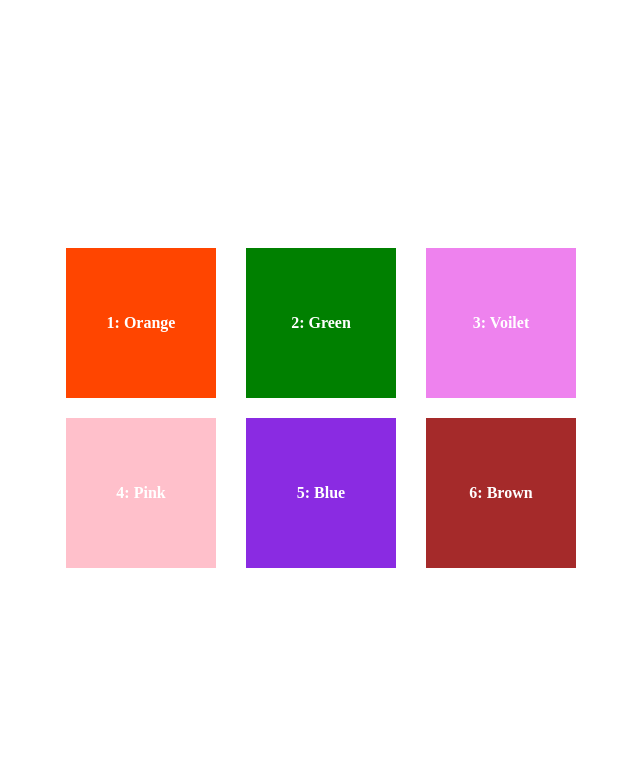
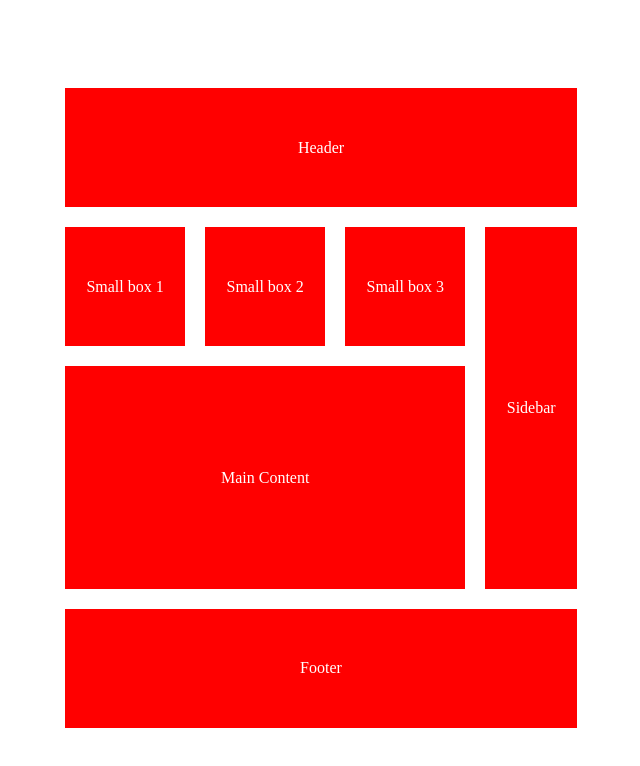
Before and after one commit to rasheedshina22/nexter_grid_porject, a website: page index.html in a window 1280 px wide. Shown: the whole page, without its empty margins (319-959 px from the left). Drawn offline with Linux system fonts and the light colour scheme.

Commit message:
finished the grid challenge using grid template areas

```diff
--- a/index.html
+++ b/index.html
@@ -7,13 +7,16 @@
     <title>GRID CSS</title>
   </head>
   <body>
-    <div class="container">
-      <div class="item item--1">1: Orange</div>
-      <div class="item item--2">2: Green</div>
-      <div class="item item--3">3: Voilet</div>
-      <div class="item item--4">4: Pink</div>
-      <div class="item item--5">5: Blue</div>
-      <div class="item item--6">6: Brown</div>
-    </div>
+    <section class="container">
+      <nav class="container__item header">Header</nav>
+      <div class="container__item smallbox--1">Small box 1</div>
+      <div class="container__item smallbox--2">Small box 2</div>
+      <div class="container__item smallbox--3">Small box 3</div>
+      <aside class="container__item sidebar">
+        Sidebar
+      </aside>
+      <article class="container__item main-content">Main Content</article>
+      <footer class="container__item footer">Footer</footer>
+    </section>
   </body>
 </html>
--- a/sass/main.scss
+++ b/sass/main.scss
@@ -6,41 +6,101 @@ body {
   height: 100vh;
 }
 
+// .container {
+//   display: grid;
+//   grid-template-columns: repeat(3, 150px);
+//   grid-template-rows: repeat(2, 150px);
+//   //for auto generated row
+//   //auto be default
+//   grid-auto-rows: 150px;
+//   //for auto generated columns
+//   //auto by default
+//   grid-auto-columns: 150px;
+//   row-gap: 20px;
+//   column-gap: 30px;
+// }
+
+// .item {
+//   display: flex;
+//   align-items: center;
+//   justify-content: center;
+//   color: #fff;
+//   font-weight: 600;
+//   &--1 {
+//     background-color: orangered;
+//     grid-column: 2 / span 2;
+//     grid-row: 2/3;
+//     z-index: 1;
+//   }
+
+//   &--2 {
+//     background-color: green;
+//   }
+
+//   &--3 {
+//     background-color: violet;
+//   }
+
+//   &--4 {
+//     background-color: pink;
+//   }
+
+//   &--5 {
+//     background-color: blueviolet;
+//   }
+
+//   &--6 {
+//     background-color: brown;
+//     grid-row: 1/2;
+//     grid-column: 2/3;
+//   }
+// }
+
 .container {
   display: grid;
-  grid-template-columns: repeat(3, 150px);
-  grid-template-rows: repeat(2, 150px);
-  row-gap: 20px;
-  column-gap: 30px;
-}
+  width: 40vw;
+  height: 80%;
+  gap: 20px;
+  grid-template-areas:
+    'head head head head'
+    'smb1 smb2 smb3 side'
+    'mainc mainc mainc side'
+    'mainc mainc mainc side'
+    'foot foot foot foot';
 
-.item {
+  &__item {
+    background-color: red;
+    color: #fff;
     display: flex;
     align-items: center;
     justify-content: center;
-  color: #fff;
-  font-weight: 600;
-  &--1 {
-    background-color: orangered;
+  }
 }
 
-  &--2 {
-    background-color: green;
+.header {
+  grid-area: head;
 }
 
-  &--3 {
-    background-color: violet;
+.smallbox--1 {
+  grid-area: smb1;
 }
 
-  &--4 {
-    background-color: pink;
+.smallbox--2 {
+  grid-area: smb2;
 }
 
-  &--5 {
-    background-color: blueviolet;
+.smallbox--3 {
+  grid-area: smb3;
 }
 
-  &--6 {
-    background-color: brown;
+.main-content {
+  grid-area: mainc;
 }
+
+.sidebar {
+  grid-area: side;
 }
+
+.footer {
+  grid-area: foot;
+}
```
Also changed, not shown: css/style.css. Lines whose indentation alone changed are shown as unchanged.
